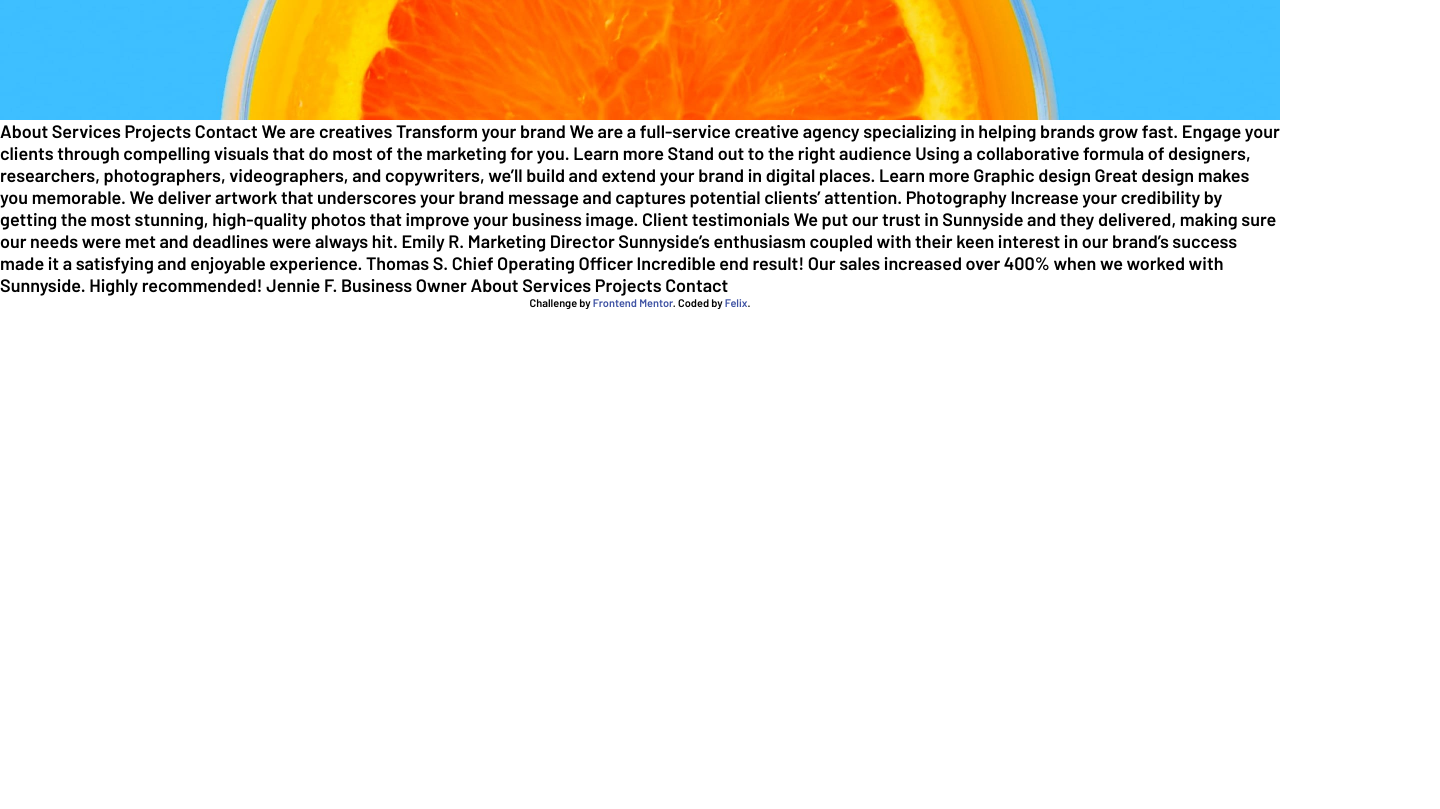
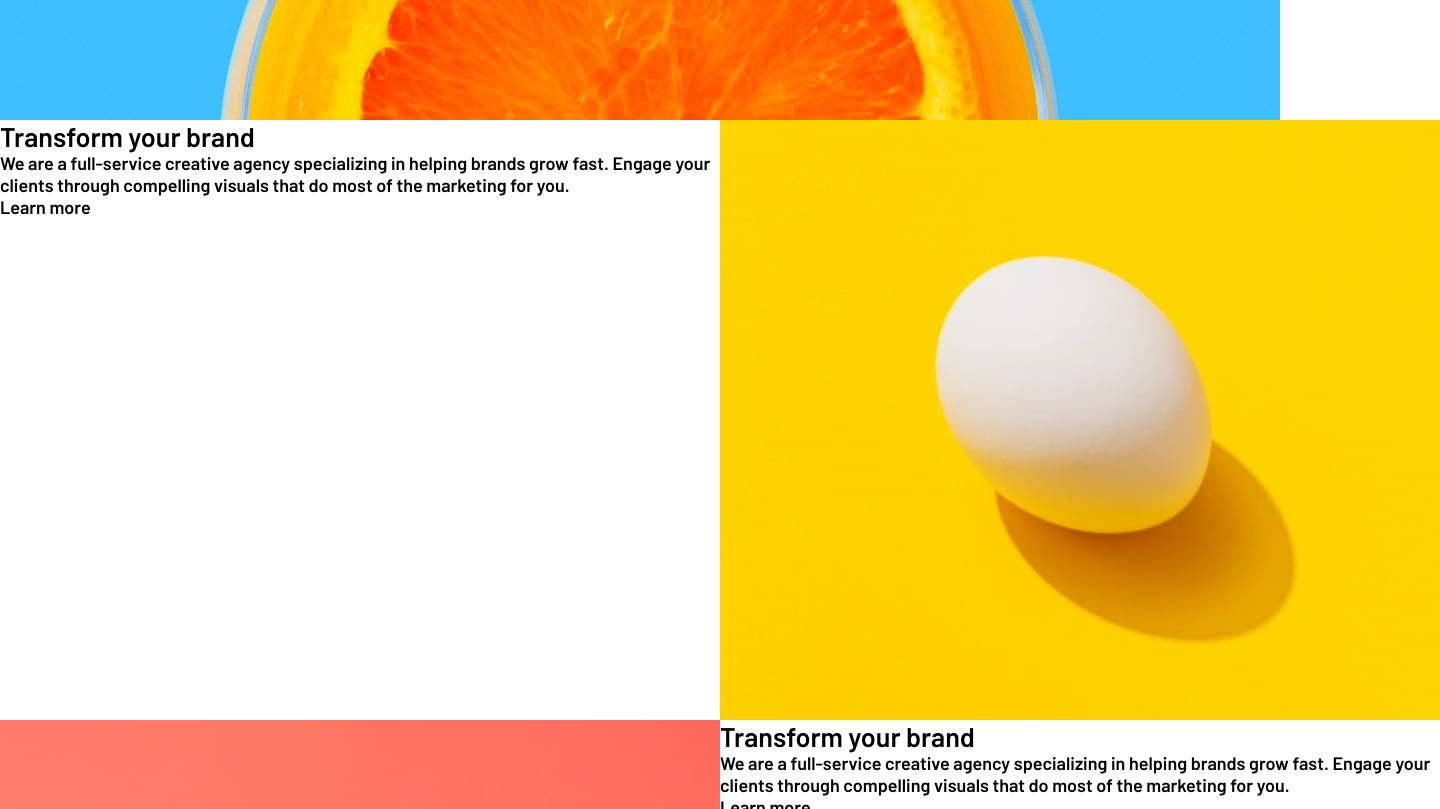
Before and after one commit to devfep/frontendmentor-challenges, a plain HTML site: page index.html in a window 1280 px wide. Shown: the part 680-1489 px from the top of the page, 1440 px wide, since content can reach past the window. Before the commit the page ends 989 px from the top, so only its background shows below. Drawn offline with Linux system fonts and the light colour scheme.

Commit message:
add about and services offered sections

```diff
--- a/index.html
+++ b/index.html
@@ -33,24 +33,54 @@
       </div>
       <h1>We are creatives</h1>
     </header>
-    <main></main>
-    About Services Projects Contact We are creatives Transform your brand We are
-    a full-service creative agency specializing in helping brands grow fast.
-    Engage your clients through compelling visuals that do most of the marketing
-    for you. Learn more Stand out to the right audience Using a collaborative
-    formula of designers, researchers, photographers, videographers, and
-    copywriters, we’ll build and extend your brand in digital places. Learn more
-    Graphic design Great design makes you memorable. We deliver artwork that
-    underscores your brand message and captures potential clients’ attention.
-    Photography Increase your credibility by getting the most stunning,
-    high-quality photos that improve your business image. Client testimonials We
-    put our trust in Sunnyside and they delivered, making sure our needs were
-    met and deadlines were always hit. Emily R. Marketing Director Sunnyside’s
-    enthusiasm coupled with their keen interest in our brand’s success made it a
-    satisfying and enjoyable experience. Thomas S. Chief Operating Officer
-    Incredible end result! Our sales increased over 400% when we worked with
-    Sunnyside. Highly recommended! Jennie F. Business Owner About Services
-    Projects Contact
+    <main>
+      <div class="grid">
+        <div class="row-1-text">
+          <h2>Transform your brand</h2>
+          <p>
+            We are a full-service creative agency specializing in helping brands
+            grow fast. Engage your clients through compelling visuals that do
+            most of the marketing for you.
+          </p>
+          <p>Learn more</p>
+        </div>
+        <div class="row-1-img">
+          <img src="images/desktop/image-transform.jpg" alt="" />
+        </div>
+
+        <div class="row-2-text">
+          <h2>Transform your brand</h2>
+          <p>
+            We are a full-service creative agency specializing in helping brands
+            grow fast. Engage your clients through compelling visuals that do
+            most of the marketing for you.
+          </p>
+          <p>Learn more</p>
+        </div>
+        <div class="row-2-img">
+          <img src="images/desktop/image-stand-out.jpg" alt="" />
+        </div>
+        <div class="row-3-img-1">
+          <img src="images/desktop/image-graphic-design.jpg" alt="" />
+        </div>
+        <div class="row-3-img2">
+          <img src="images/desktop/image-photography.jpg" alt="" />
+        </div>
+      </div>
+    </main>
+    Stand out to the right audience Using a collaborative formula of designers,
+    researchers, photographers, videographers, and copywriters, we’ll build and
+    extend your brand in digital places. Learn more Graphic design Great design
+    makes you memorable. We deliver artwork that underscores your brand message
+    and captures potential clients’ attention. Photography Increase your
+    credibility by getting the most stunning, high-quality photos that improve
+    your business image. Client testimonials We put our trust in Sunnyside and
+    they delivered, making sure our needs were met and deadlines were always
+    hit. Emily R. Marketing Director Sunnyside’s enthusiasm coupled with their
+    keen interest in our brand’s success made it a satisfying and enjoyable
+    experience. Thomas S. Chief Operating Officer Incredible end result! Our
+    sales increased over 400% when we worked with Sunnyside. Highly recommended!
+    Jennie F. Business Owner About Services Projects Contact
 
     <div class="attribution">
       Challenge by
--- a/style.css
+++ b/style.css
@@ -85,6 +85,7 @@ background-size: cover;
 position: relative;
 width: 100%;
 height: 100vh;
+max-width: 100vw;
 }
 
 .nav-bar{
@@ -135,6 +136,32 @@ header h1 {
 }
 
 
+.grid {
+  /* width: 100vw; */
+  display: grid;
+  grid-template-columns: 1fr 1fr;
+  grid-template-rows: repeat(3, 1fr);
+  justify-content: stretch;
+  max-width: 100vw;
+  width: 100%;
+  row-gap: 0;
+}
+
+.row-2-img {
+  grid-column: 1/2;
+  grid-row: 2/3;
+}
+.row-2-text {
+  grid-column: 2/-1;
+}
+
+
+/* Get rid of weird row gaps */
+.grid img {
+  display: block;
+}
+
+
 
  .attribution {
         font-size: 11px;
```
